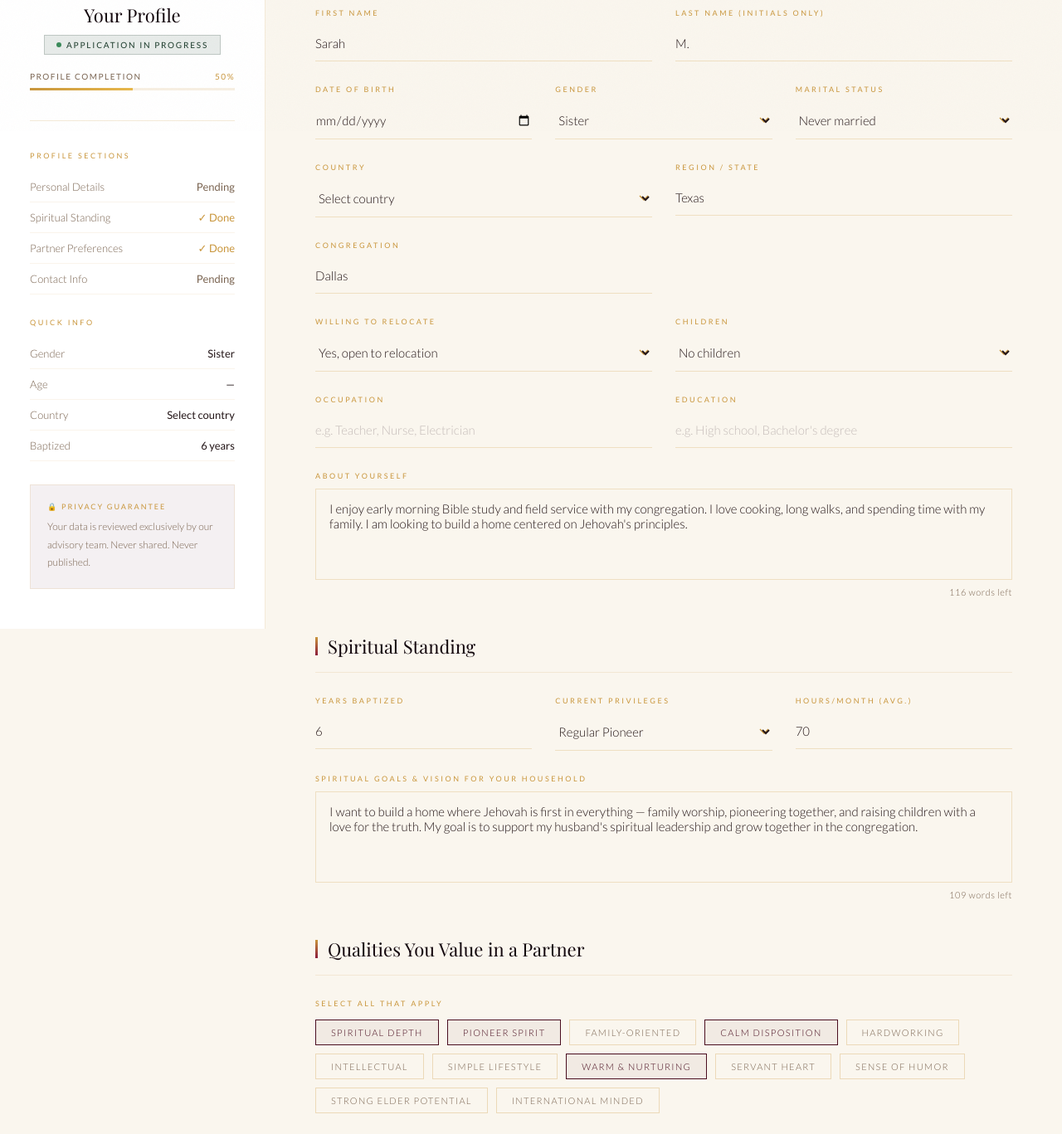
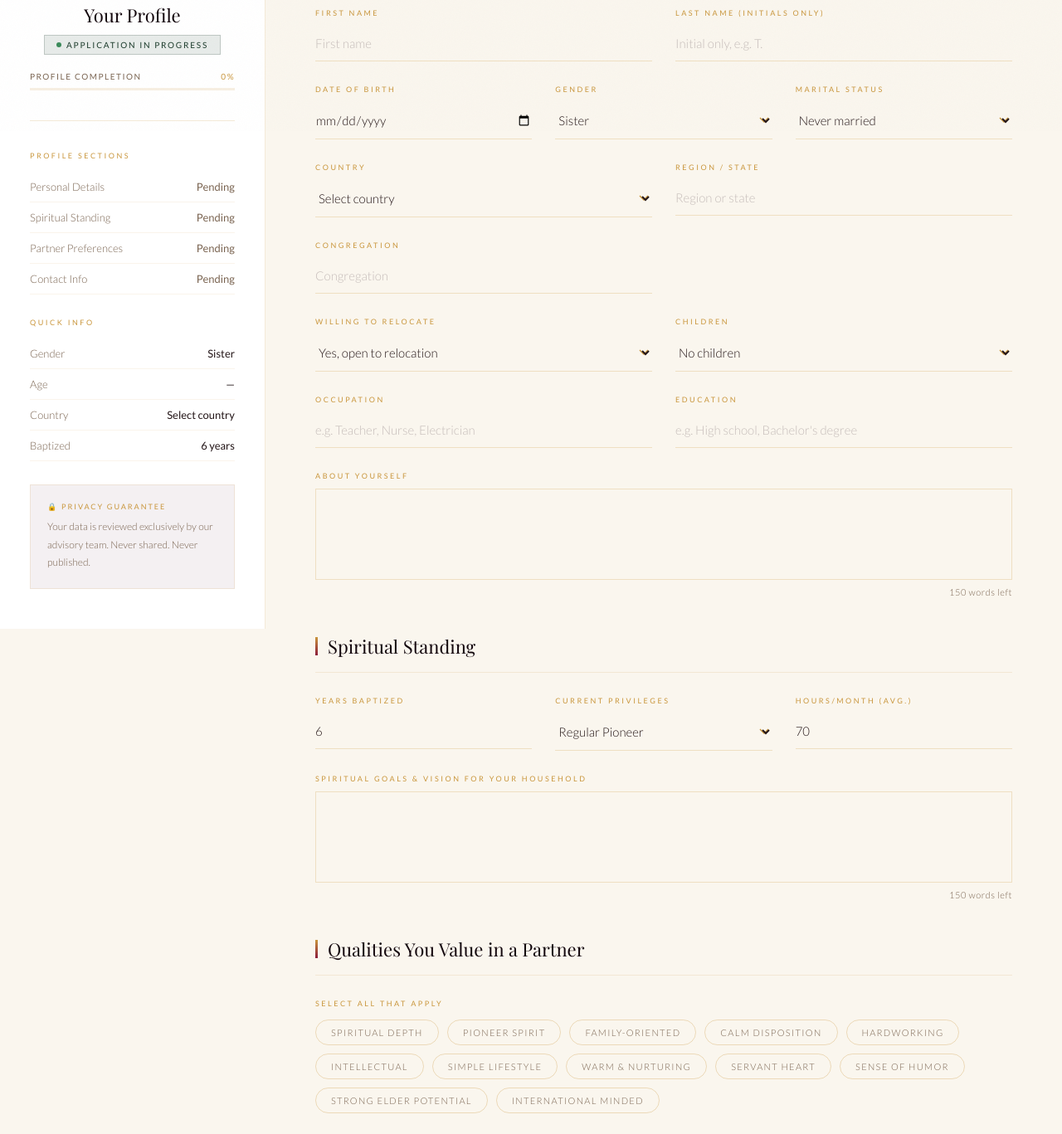
Before and after one commit to BalogunYusuf/miles, a plain HTML site: page profile.html in a window 1280 px wide. Shown: the part 642-2009 px from the top of the page at 83% size. Drawn offline with nearby package versions, Linux system fonts and the light colour scheme; a web font is replaced by a local one.

Commit message:
Update favicon and site pages

```diff
--- a/Admin/admin-signin.html
+++ b/Admin/admin-signin.html
@@ -5,6 +5,7 @@
   <meta name="viewport" content="width=device-width, initial-scale=1.0">
   <title>Sign In — JW Courtship Advisory Admin</title>
   <link rel="preconnect" href="https://fonts.googleapis.com">
+  <link rel="icon" type="image/png" href="../icon.png">
   <link href="https://fonts.googleapis.com/css2?family=Cormorant+Garamond:ital,wght@0,400;0,500;0,600;1,500;1,600&family=Inter:wght@400;500;600;700&family=DM+Sans:wght@400;500;700&display=swap" rel="stylesheet">
   <link rel="stylesheet" href="admin-signin.css">
   <!-- Set window.API_BASE_URL here if the API isn't on http://localhost:5000 -->
--- a/jw.css
+++ b/jw.css
@@ -962,11 +962,15 @@ transition: all .25s;
 font-weight: 300;
 background: none;
 font-family: 'Lato', sans-serif;
+border-radius: 999px;
 }
-.q-chip:hover, .q-chip.active {
+.q-chip:hover, .q-chip.active, .q-chip[aria-pressed="true"] {
 border-color: var(--burgundy);
 color: var(--burgundy);
-background: rgba(74,14,32,.05);
+background: rgba(74,14,32,.12);
+font-weight: 600;
+box-shadow: inset 0 0 0 1px rgba(74,14,32,.15);
+transform: translateY(-1px);
 }
 
 .profile-section-title {
--- a/profile.html
+++ b/profile.html
@@ -5,6 +5,7 @@
     <meta name="viewport" content="width=device-width, initial-scale=1.0">
     <title>Create your profile</title>
     <link href="https://fonts.googleapis.com/css2?family=Playfair+Display:ital,wght@0,400;0,500;0,700;1,400;1,500&family=Cinzel:wght@400;500;600&family=Lato:wght@200;300;400&display=swap" rel="stylesheet">
+    <link rel="icon" type="image/png" href="icon.png">
     <link rel="stylesheet" href="jw.css">
     <script src="https://cdnjs.cloudflare.com/ajax/libs/jspdf/2.5.1/jspdf.umd.min.js" defer></script>
     <script src="profile.js" defer></script>
@@ -130,11 +131,11 @@
             <div class="form-row">
                 <div class="form-field">
                 <label class="form-lbl">First Name</label>
-                <input class="form-inp" type="text" name="firstName" value="Sarah" placeholder="First name">
+                <input class="form-inp" type="text" name="firstName" placeholder="First name">
                 </div>
                 <div class="form-field">
                 <label class="form-lbl">Last Name (initials only)</label>
-                <input class="form-inp" type="text" name="lastName" value="M." placeholder="Initial only, e.g. T.">
+                <input class="form-inp" type="text" name="lastName" placeholder="Initial only, e.g. T.">
                 </div>
             </div>
 
@@ -359,11 +360,11 @@
 
                 <div class="form-field">
                     <label class="form-lbl">Region / State</label>
-                    <input class="form-inp" type="text" name="regionState" value="Texas" placeholder="Region or state">
+                    <input class="form-inp" type="text" name="regionState" placeholder="Region or state">
                     </div>
                     <div class="form-field">
                     <label class="form-lbl">Congregation</label>
-                    <input class="form-inp" type="text" name="congregation" value="Dallas" placeholder="Congregation">
+                    <input class="form-inp" type="text" name="congregation" placeholder="Congregation">
                 </div>
             </div>
 
@@ -392,7 +393,7 @@
             <div class="form-row full">
                 <div class="form-field">
                 <label class="form-lbl">About Yourself</label>
-                <textarea class="form-inp" name="aboutYourself" placeholder="Share your personality, daily life, hobbies, and what brings you joy...">I enjoy early morning Bible study and field service with my congregation. I love cooking, long walks, and spending time with my family. I am looking to build a home centered on Jehovah's principles.</textarea>
+                <textarea class="form-inp" name="aboutYourself" placeholder="Share your personality, daily life, hobbies, and what brings you joy..."> </textarea>
                 <!-- Live word counter for this field, kept in sync by profile.js (150-word limit) -->
                 <div class="word-counter" id="aboutYourself-counter">150 words left</div>
                 </div>
@@ -424,7 +425,7 @@
             <div class="form-row full">
                 <div class="form-field">
                 <label class="form-lbl">Spiritual Goals & Vision for Your Household</label>
-                <textarea class="form-inp" name="spiritualGoals" placeholder="Describe your relationship with Jehovah, your spiritual aspirations, and the kind of home you hope to build...">I want to build a home where Jehovah is first in everything — family worship, pioneering together, and raising children with a love for the truth. My goal is to support my husband's spiritual leadership and grow together in the congregation.</textarea>
+                <textarea class="form-inp" name="spiritualGoals" placeholder="Describe your relationship with Jehovah, your spiritual aspirations, and the kind of home you hope to build..."> </textarea>
                 <!-- Live word counter for this field, kept in sync by profile.js (150-word limit) -->
                 <div class="word-counter" id="spiritualGoals-counter">150 words left</div>
                 </div>
@@ -443,14 +444,14 @@
                     <label class="form-lbl">Select all that apply</label>
                     <input type="hidden" name="qualities" id="qualities-field">
                     <div class="qualities-wrap">
-                        <button type="button" class="q-chip active">Spiritual depth</button>
-                        <button type="button" class="q-chip active">Pioneer spirit</button>
+                        <button type="button" class="q-chip">Spiritual depth</button>
+                        <button type="button" class="q-chip">Pioneer spirit</button>
                         <button type="button" class="q-chip">Family-oriented</button>
-                        <button type="button" class="q-chip active">Calm disposition</button>
+                        <button type="button" class="q-chip">Calm disposition</button>
                         <button type="button" class="q-chip">Hardworking</button>
                         <button type="button" class="q-chip">Intellectual</button>
                         <button type="button" class="q-chip">Simple lifestyle</button>
-                        <button type="button" class="q-chip active">Warm & nurturing</button>
+                        <button type="button" class="q-chip">Warm & nurturing</button>
                         <button type="button" class="q-chip">Servant heart</button>
                         <button type="button" class="q-chip">Sense of humor</button>
                         <button type="button" class="q-chip">Strong elder potential</button>
```
Also changed, not shown: Admin/admin-signup.html (+1 -0 lines), Admin/admin.html (+2 -1 lines), about.html (+1 -0 lines), contact.html (+2 -1 lines), index.html (+1 -0 lines), testimonial.html (+1 -0 lines), icon.png (added).
